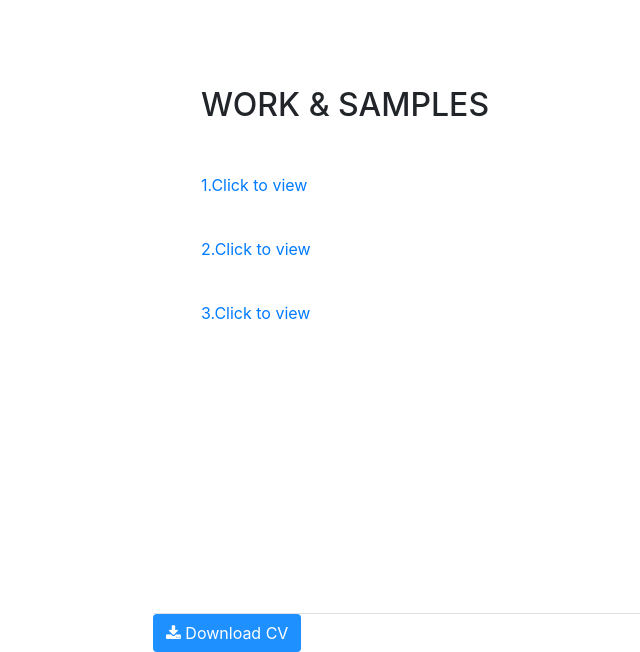
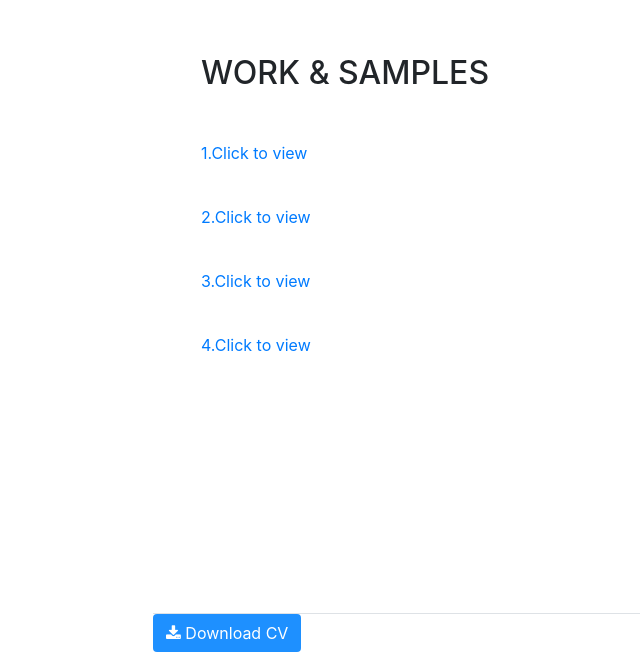
Before and after one commit to SamSting/wer, a website with bundled scripts: page index.html in a window 1280 px wide. Shown: the part 4186-4838 px from the top of the page, without its empty margins (119-759 px from the left). Built offline with nearby package versions, Linux system fonts and the light colour scheme; a web font is replaced by a local one.

Commit message:
Update index.html

```diff
--- a/index.html
+++ b/index.html
@@ -257,6 +257,9 @@
               <br>
               <a href="https://samsting.github.io/Tellyadda/">
                 <p>3.Click to view</p></a>
+                <br>
+              <a href="https://samsting.github.io/BALI/">
+                <p>4.Click to view</p></a>
           <!--<ul class="fa-ul mb-0">
              <li>
               <i class="fa-li fa fa-trophy text-warning"></i>
```
